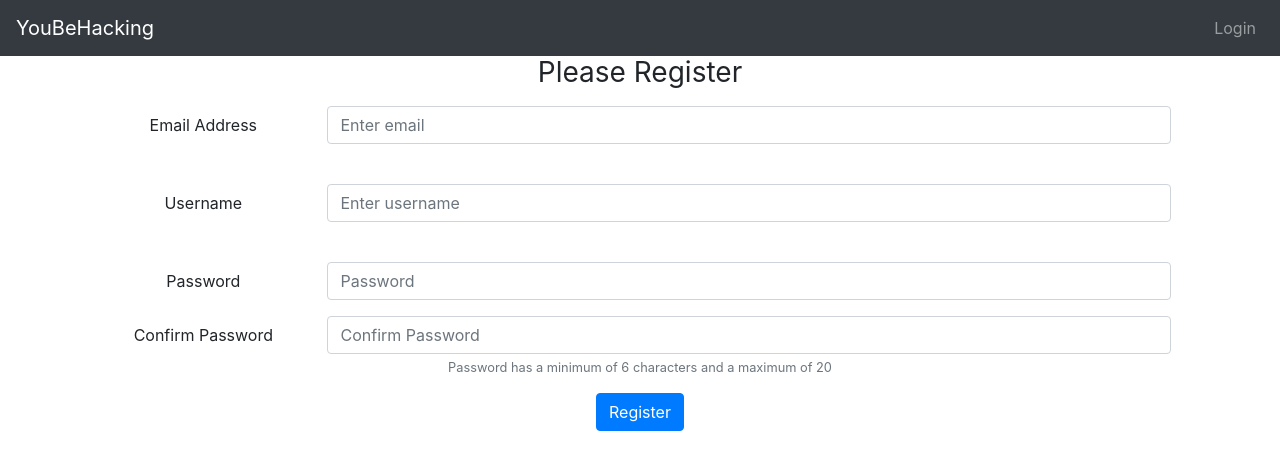
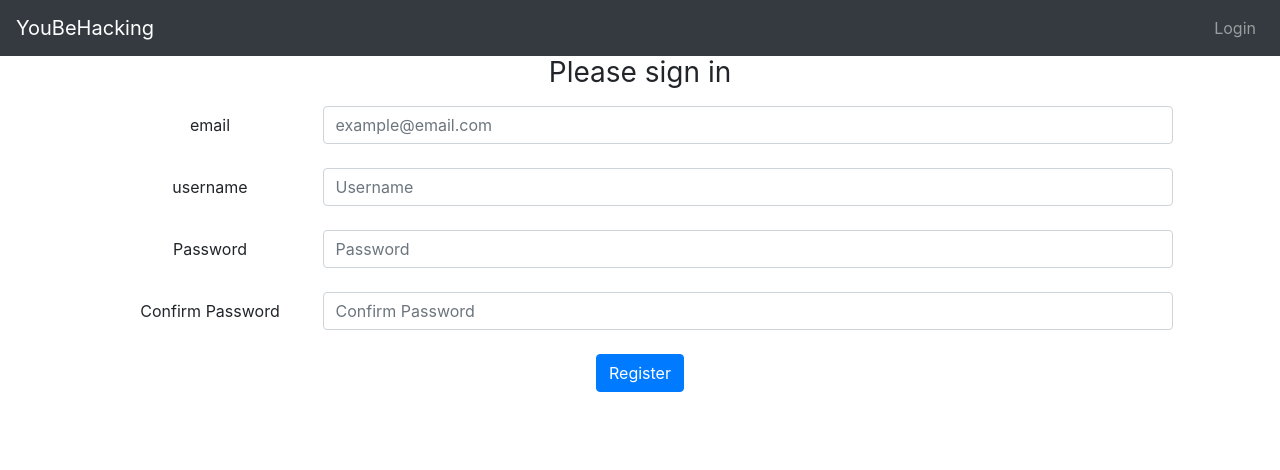
Before and after one commit to airloaf/YouBeParking-UBHacking2020, a React (Create React App) app in the folder frontend/: page /register in a window 1280 px wide. Shown: the top 470 px of the page. Built offline with nearby package versions, Linux system fonts and the light colour scheme.

Commit message:
Created login and register page with Formik

```diff
--- a/frontend/package.json
+++ b/frontend/package.json
@@ -7,6 +7,7 @@
     "@testing-library/react": "^11.1.0",
     "@testing-library/user-event": "^12.1.10",
     "bootstrap": "^4.5.3",
+    "formik": "^2.2.1",
     "react": "^17.0.1",
     "react-bootstrap": "^1.4.0",
     "react-dom": "^17.0.1",
--- a/frontend/src/pages/Login.js
+++ b/frontend/src/pages/Login.js
@@ -1,6 +1,7 @@
 import React from 'react'
 
-import {ButtonGroup, Button, Col, Row, Form} from 'react-bootstrap'
+import { ButtonGroup, Button, Col, Row, Form } from 'react-bootstrap'
+import { Formik } from 'formik'
 
 export default class Login extends React.Component {
     constructor(props) {
@@ -9,47 +10,80 @@ export default class Login extends React.Component {
             username: "",
             password: ""
         };
-        this.handleChange = this.handleChange.bind(this);
+        this.validate = this.validate.bind(this);
+        this.onSubmit = this.onSubmit.bind(this);
     }
 
-    handleChange(e){
-        console.log(e.target.id);
-        console.log(e.target.value);
-        var newState = {};
-        newState[e.target.id] = e.target.value;
-        this.setState(newState);
+    validate(values) {
+        const errors = {};
+        if (!values.username) {
+            errors.username = 'Required';
+        }
+        if (!values.password) {
+            errors.password = "Required";
+        }
+        return errors;
+    }
+
+    onSubmit(values, { setSubmitting }) {
+        console.log(JSON.stringify(values, null, 2));
+        setTimeout(() => {
+            alert(JSON.stringify(values, null, 2));
+            setSubmitting(false);
+        }, 400);
     }
 
     render() {
         return (
             <React.Fragment>
-                <Form className="form-signin">
                 <h1 className="h3 mb-3 font-weight-normal">Please sign in</h1>
-                    <Form.Group controlId="username">
-                        <Row>
+                <Formik
+                    initialValues={{
+                        username: '',
+                        password: ''
+                    }}
+                    validate={this.validate}
+                    onSubmit={this.onSubmit}
+                >
+                    {({
+                        values,
+                        errors,
+                        touched,
+                        handleChange,
+                        handleBlur,
+                        handleSubmit,
+                        isSubmitting,
+                    }) => (
+                            <Form onSubmit={handleSubmit}>
+                                <Form.Row>
                                     <Col sm="1" />
                                     <Form.Label column sm="2">username</Form.Label>
                                     <Col sm="8">
-                                <Form.Control controlid="username" type="username" placeholder="Enter username" onChange={this.handleChange} />
+                                        <Form.Control type="username" name="username" placeholder="Username" onChange={handleChange} onBlur={handleBlur} value={values.username} isInvalid={!!errors.username} />
+                                        <Form.Control.Feedback type="invalid">
+                                            {errors.username}
+                                        </Form.Control.Feedback>
                                     </Col>
                                     <Col sm="1" />
-                        </Row>
-                    </Form.Group>
-                    <Form.Group controlId="password">
-                        <Row>
+                                </Form.Row>
+                                <Form.Row>
                                     <Col sm="1" />
                                     <Form.Label column sm="2">Password</Form.Label>
                                     <Col sm="8">
-                                <Form.Control type="password" placeholder="Password" value={this.state.password} onChange={this.handleChange} />
+                                        <Form.Control type="password" placeholder="Password" name="password" onChange={handleChange} onBlur={handleBlur} value={values.password} isInvalid={!!errors.username} />
+                                        <Form.Control.Feedback type="invalid">
+                                            {errors.password}
+                                        </Form.Control.Feedback>
                                     </Col>
                                     <Col sm="1" />
-                        </Row>
-                    </Form.Group>
+                                </Form.Row>
+                                <ButtonGroup>
+                                    <Button variant="primary" type="submit" disabled={isSubmitting} >Sign in</Button>
+                                    <Button variant="primary" href="register" >Register</Button>
+                                </ButtonGroup>
                             </Form>
-                <ButtonGroup>
-                    <Button variant="primary" type="submit" onSubmit={()=>{console.log("Submitted")}}>Sign in</Button>
-                    <Button variant="primary" href="register">Register</Button>
-                </ButtonGroup>
+                        )}
+                </Formik>
             </React.Fragment>
         )
     }
--- a/frontend/src/pages/Register.js
+++ b/frontend/src/pages/Register.js
@@ -1,6 +1,7 @@
 import React from 'react'
 
-import {Button, Col, Row, Form} from 'react-bootstrap'
+import { ButtonGroup, Button, Col, Row, Form } from 'react-bootstrap'
+import { Formik } from 'formik'
 
 export default class Register extends React.Component {
     constructor(props) {
@@ -11,60 +12,116 @@ export default class Register extends React.Component {
             password: null,
             confirmPassword: null,
         };
+
+        this.validate = this.validate.bind(this);
+        this.onSubmit = this.onSubmit.bind(this);
+    }
+
+    validate(values) {
+        const errors = {};
+        if (!values.email) {
+            errors.email= 'Required';
+        }
+        if (!values.username) {
+            errors.username = 'Required';
+        }
+        if (!values.password) {
+            errors.password = "Required";
+        }
+        if (!values.confirmPass) {
+            errors.confirmPass = "Required";
+        }
+        if(values.confirmPass != values.password){
+            errors.confirmPass = "Passwords do not match!"
+        }
+        return errors;
+    }
+
+    onSubmit(values, { setSubmitting }) {
+        console.log(JSON.stringify(values, null, 2));
+        setTimeout(() => {
+            alert(JSON.stringify(values, null, 2));
+            setSubmitting(false);
+        }, 400);
     }
 
     render() {
         return (
             <React.Fragment>
-                <Form class="form-signin">
-                    <h1 class="h3 mb-3 font-weight-normal">Please Register</h1>
-                    <Form.Group>
-                        <Row>
+                <h1 className="h3 mb-3 font-weight-normal">Please sign in</h1>
+                <Formik
+                    initialValues={{
+                        email: '',
+                        username: '',
+                        password: '',
+                        confirmPass: ''
+                    }}
+                    validate={this.validate}
+                    onSubmit={this.onSubmit}
+                >
+                    {({
+                        values,
+                        errors,
+                        touched,
+                        handleChange,
+                        handleBlur,
+                        handleSubmit,
+                        isSubmitting,
+                    }) => (
+                            <Form onSubmit={handleSubmit}>
+                                <Form.Row>
                                     <Col sm="1" />
-                            <Form.Label column sm="2">Email Address</Form.Label>
+                                    <Form.Label column sm="2">email</Form.Label>
                                     <Col sm="8">
-                                <Form.Control type="email" placeholder="Enter email" />
+                                        <Form.Control type="email" name="email" placeholder="example@email.com" onChange={handleChange} onBlur={handleBlur} value={values.email} isInvalid={!!errors.email} />
+                                        <Form.Control.Feedback type="invalid">
+                                            {errors.email}
+                                        </Form.Control.Feedback>
                                     </Col>
                                     <Col sm="1" />
-                        </Row>
-                    </Form.Group>
+                                </Form.Row>
                                 <br />
-                    <Form.Group>
-                        <Row>
+                                <Form.Row>
                                     <Col sm="1" />
-                            <Form.Label column sm="2">Username</Form.Label>
+                                    <Form.Label column sm="2">username</Form.Label>
                                     <Col sm="8">
-                                <Form.Control type="username" placeholder="Enter username" />
+                                        <Form.Control type="username" name="username" placeholder="Username" onChange={handleChange} onBlur={handleBlur} value={values.username} isInvalid={!!errors.username} />
+                                        <Form.Control.Feedback type="invalid">
+                                            {errors.username}
+                                        </Form.Control.Feedback>
                                     </Col>
                                     <Col sm="1" />
-                        </Row>
-                    </Form.Group>
+                                </Form.Row>
                                 <br />
-                    <Form.Group controlId="formBasicPassword">
-                        <Row>
+                                <Form.Row>
                                     <Col sm="1" />
                                     <Form.Label column sm="2">Password</Form.Label>
                                     <Col sm="8">
-                                <Form.Control type="password" placeholder="Password" />
+                                        <Form.Control type="password" placeholder="Password" name="password" onChange={handleChange} onBlur={handleBlur} value={values.password} isInvalid={!!errors.username} />
+                                        <Form.Control.Feedback type="invalid">
+                                            {errors.password}
+                                        </Form.Control.Feedback>
                                     </Col>
                                     <Col sm="1" />
-                        </Row>
-                    </Form.Group>
-                    <Form.Group controlId="formBasicPassword">
-                        <Row>
+                                </Form.Row>
+                                <br />
+                                <Form.Row>
                                     <Col sm="1" />
                                     <Form.Label column sm="2">Confirm Password</Form.Label>
                                     <Col sm="8">
-                                <Form.Control type="password" placeholder="Confirm Password" />
+                                        <Form.Control type="password" placeholder="Confirm Password" name="confirmPass" onChange={handleChange} onBlur={handleBlur} value={values.confirmPass} isInvalid={!!errors.confirmPass} />
+                                        <Form.Control.Feedback type="invalid">
+                                            {errors.confirmPass}
+                                        </Form.Control.Feedback>
                                     </Col>
                                     <Col sm="1" />
-                        </Row>
-                        <Form.Text className="text-muted">
-                            Password has a minimum of 6 characters and a maximum of 20
-                        </Form.Text>
-                    </Form.Group>
+                                </Form.Row>
+                                <br />
+                                <Button variant="primary" type="submit" disabled={isSubmitting} >Register</Button>
                             </Form>
-                <Button variant="primary" type="submit">Register</Button>
+                        )}
+                </Formik>
+
             </React.Fragment>
         )
     }
```
Also changed, not shown: 1 other file (tests, documents, lock files or other folders). Lines whose indentation alone changed are shown as unchanged.
